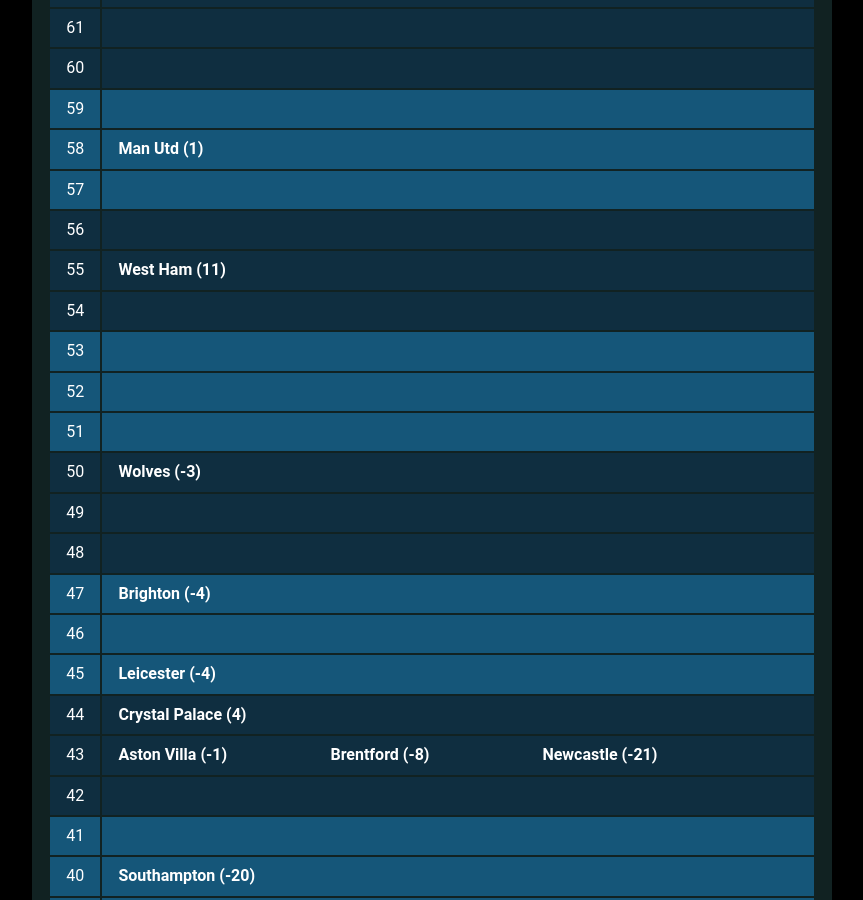
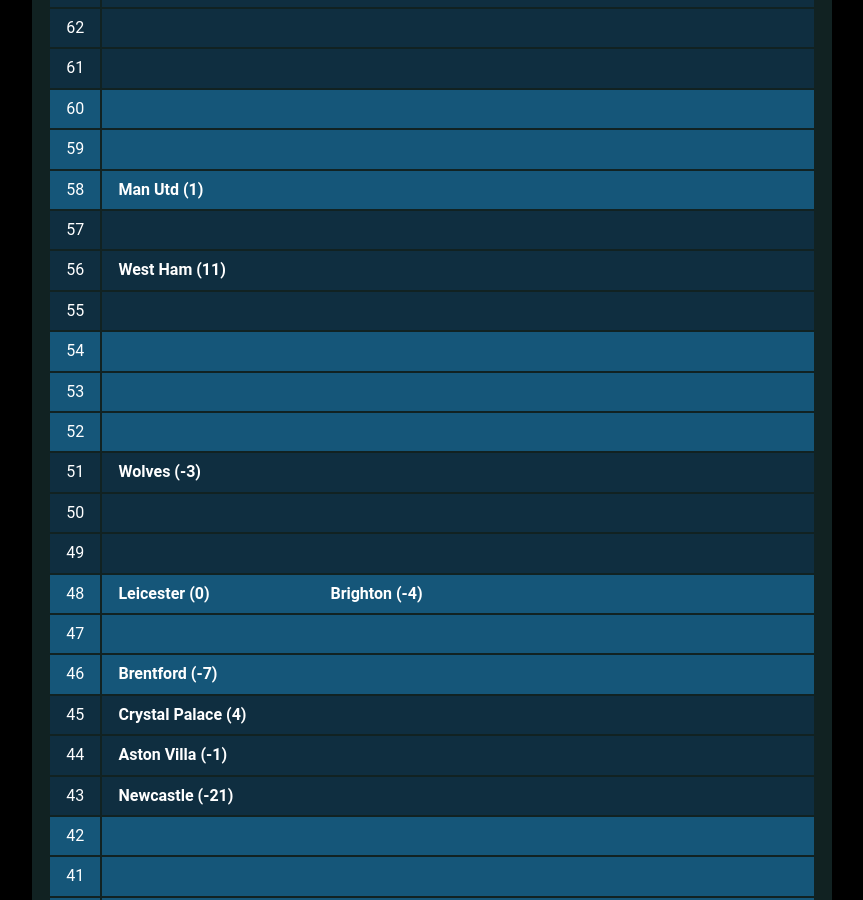
Before and after one commit to muru/muru.github.io, a Jekyll site: the page built from resources.md, in a window 1280 px wide and 900 px high, scrolled down 2608 px. Shown: the whole window, without its empty margins (208-1071 px from the left). Built offline with Jekyll 4.4.1, drawn with Linux system fonts in a browser that asks for light colours; some web fonts are replaced; some of the changed text lies outside the part shown.

Commit message:
updated cann-table: Tue 17 May 05:02:30 JST 2022

```diff
--- a/cann-table.html
+++ b/cann-table.html
@@ -1,9 +1,14 @@
 <table id="cann-table">
 <thead> <th> Pts </th> <th> Clubs (GD) </th> </thead>
 	<tr class="cann-row-1">
+		<td class="cann-point"> 90 </td>
+		<td class="cann-clubs">
+			<span class="club-name"> Man City (72) </span>
+		</td>
+ 	</tr>
+	<tr class="cann-row-1">
 		<td class="cann-point"> 89 </td>
 		<td class="cann-clubs">
-			<span class="club-name"> Man City (72) </span>
 		</td>
  	</tr>
 	<tr class="cann-row-1">
@@ -11,7 +16,7 @@
 		<td class="cann-clubs">
 		</td>
  	</tr>
-	<tr class="cann-row-1">
+	<tr class="cann-row-2">
 		<td class="cann-point"> 87 </td>
 		<td class="cann-clubs">
 		</td>
@@ -27,7 +32,7 @@
 		<td class="cann-clubs">
 		</td>
  	</tr>
-	<tr class="cann-row-2">
+	<tr class="cann-row-1">
 		<td class="cann-point"> 84 </td>
 		<td class="cann-clubs">
 		</td>
@@ -42,7 +47,7 @@
 		<td class="cann-clubs">
 		</td>
  	</tr>
-	<tr class="cann-row-1">
+	<tr class="cann-row-2">
 		<td class="cann-point"> 81 </td>
 		<td class="cann-clubs">
 		</td>
@@ -57,7 +62,7 @@
 		<td class="cann-clubs">
 		</td>
  	</tr>
-	<tr class="cann-row-2">
+	<tr class="cann-row-1">
 		<td class="cann-point"> 78 </td>
 		<td class="cann-clubs">
 		</td>
@@ -72,7 +77,7 @@
 		<td class="cann-clubs">
 		</td>
  	</tr>
-	<tr class="cann-row-1">
+	<tr class="cann-row-2">
 		<td class="cann-point"> 75 </td>
 		<td class="cann-clubs">
 		</td>
@@ -87,7 +92,7 @@
 		<td class="cann-clubs">
 		</td>
  	</tr>
-	<tr class="cann-row-2">
+	<tr class="cann-row-1">
 		<td class="cann-point"> 72 </td>
 		<td class="cann-clubs">
 		</td>
@@ -103,7 +108,7 @@
 			<span class="club-name"> Chelsea (42) </span>
 		</td>
  	</tr>
-	<tr class="cann-row-1">
+	<tr class="cann-row-2">
 		<td class="cann-point"> 69 </td>
 		<td class="cann-clubs">
 		</td>
@@ -111,6 +116,7 @@
 	<tr class="cann-row-2">
 		<td class="cann-point"> 68 </td>
 		<td class="cann-clubs">
+			<span class="club-name"> Tottenham (24) </span>
 		</td>
  	</tr>
 	<tr class="cann-row-2">
@@ -118,7 +124,7 @@
 		<td class="cann-clubs">
 		</td>
  	</tr>
-	<tr class="cann-row-2">
+	<tr class="cann-row-1">
 		<td class="cann-point"> 66 </td>
 		<td class="cann-clubs">
 			<span class="club-name"> Arsenal (11) </span>
@@ -127,7 +133,6 @@
 	<tr class="cann-row-1">
 		<td class="cann-point"> 65 </td>
 		<td class="cann-clubs">
-			<span class="club-name"> Tottenham (23) </span>
 		</td>
  	</tr>
 	<tr class="cann-row-1">
@@ -135,7 +140,7 @@
 		<td class="cann-clubs">
 		</td>
  	</tr>
-	<tr class="cann-row-1">
+	<tr class="cann-row-2">
 		<td class="cann-point"> 63 </td>
 		<td class="cann-clubs">
 		</td>
@@ -150,7 +155,7 @@
 		<td class="cann-clubs">
 		</td>
  	</tr>
-	<tr class="cann-row-2">
+	<tr class="cann-row-1">
 		<td class="cann-point"> 60 </td>
 		<td class="cann-clubs">
 		</td>
@@ -166,7 +171,7 @@
 			<span class="club-name"> Man Utd (1) </span>
 		</td>
  	</tr>
-	<tr class="cann-row-1">
+	<tr class="cann-row-2">
 		<td class="cann-point"> 57 </td>
 		<td class="cann-clubs">
 		</td>
@@ -174,15 +179,15 @@
 	<tr class="cann-row-2">
 		<td class="cann-point"> 56 </td>
 		<td class="cann-clubs">
+			<span class="club-name"> West Ham (11) </span>
 		</td>
  	</tr>
 	<tr class="cann-row-2">
 		<td class="cann-point"> 55 </td>
 		<td class="cann-clubs">
-			<span class="club-name"> West Ham (11) </span>
 		</td>
  	</tr>
-	<tr class="cann-row-2">
+	<tr class="cann-row-1">
 		<td class="cann-point"> 54 </td>
 		<td class="cann-clubs">
 		</td>
@@ -197,15 +202,15 @@
 		<td class="cann-clubs">
 		</td>
  	</tr>
-	<tr class="cann-row-1">
+	<tr class="cann-row-2">
 		<td class="cann-point"> 51 </td>
 		<td class="cann-clubs">
+			<span class="club-name"> Wolves (-3) </span>
 		</td>
  	</tr>
 	<tr class="cann-row-2">
 		<td class="cann-point"> 50 </td>
 		<td class="cann-clubs">
-			<span class="club-name"> Wolves (-3) </span>
 		</td>
  	</tr>
 	<tr class="cann-row-2">
@@ -213,43 +218,43 @@
 		<td class="cann-clubs">
 		</td>
  	</tr>
-	<tr class="cann-row-2">
+	<tr class="cann-row-1">
 		<td class="cann-point"> 48 </td>
 		<td class="cann-clubs">
+			<span class="club-name"> Leicester (0) </span>
+			<span class="club-name"> Brighton (-4) </span>
 		</td>
  	</tr>
 	<tr class="cann-row-1">
 		<td class="cann-point"> 47 </td>
 		<td class="cann-clubs">
-			<span class="club-name"> Brighton (-4) </span>
 		</td>
  	</tr>
 	<tr class="cann-row-1">
 		<td class="cann-point"> 46 </td>
 		<td class="cann-clubs">
+			<span class="club-name"> Brentford (-7) </span>
 		</td>
  	</tr>
-	<tr class="cann-row-1">
+	<tr class="cann-row-2">
 		<td class="cann-point"> 45 </td>
 		<td class="cann-clubs">
-			<span class="club-name"> Leicester (-4) </span>
+			<span class="club-name"> Crystal Palace (4) </span>
 		</td>
  	</tr>
 	<tr class="cann-row-2">
 		<td class="cann-point"> 44 </td>
 		<td class="cann-clubs">
-			<span class="club-name"> Crystal Palace (4) </span>
+			<span class="club-name"> Aston Villa (-1) </span>
 		</td>
  	</tr>
 	<tr class="cann-row-2">
 		<td class="cann-point"> 43 </td>
 		<td class="cann-clubs">
-			<span class="club-name"> Aston Villa (-1) </span>
-			<span class="club-name"> Brentford (-8) </span>
 			<span class="club-name"> Newcastle (-21) </span>
 		</td>
  	</tr>
-	<tr class="cann-row-2">
+	<tr class="cann-row-1">
 		<td class="cann-point"> 42 </td>
 		<td class="cann-clubs">
 		</td>
@@ -265,7 +270,7 @@
 			<span class="club-name"> Southampton (-20) </span>
 		</td>
  	</tr>
-	<tr class="cann-row-1">
+	<tr class="cann-row-2">
 		<td class="cann-point"> 39 </td>
 		<td class="cann-clubs">
 		</td>
@@ -280,25 +285,25 @@
 		<td class="cann-clubs">
 		</td>
  	</tr>
-	<tr class="cann-row-2">
+	<tr class="cann-row-1">
 		<td class="cann-point"> 36 </td>
 		<td class="cann-clubs">
-			<span class="club-name"> Everton (-19) </span>
+			<span class="club-name"> Everton (-20) </span>
 		</td>
  	</tr>
 	<tr class="cann-row-1">
 		<td class="cann-point"> 35 </td>
 		<td class="cann-clubs">
+			<span class="club-name"> Leeds (-38) </span>
 		</td>
  	</tr>
 	<tr class="cann-row-1">
 		<td class="cann-point"> 34 </td>
 		<td class="cann-clubs">
-			<span class="club-name"> Burnley (-17) </span>
-			<span class="club-name"> Leeds (-38) </span>
+			<span class="club-name"> Burnley (-18) </span>
 		</td>
  	</tr>
-	<tr class="cann-row-1">
+	<tr class="cann-row-2">
 		<td class="cann-point"> 33 </td>
 		<td class="cann-clubs">
 		</td>
@@ -313,7 +318,7 @@
 		<td class="cann-clubs">
 		</td>
  	</tr>
-	<tr class="cann-row-2">
+	<tr class="cann-row-1">
 		<td class="cann-point"> 30 </td>
 		<td class="cann-clubs">
 		</td>
@@ -328,7 +333,7 @@
 		<td class="cann-clubs">
 		</td>
  	</tr>
-	<tr class="cann-row-1">
+	<tr class="cann-row-2">
 		<td class="cann-point"> 27 </td>
 		<td class="cann-clubs">
 		</td>
@@ -343,7 +348,7 @@
 		<td class="cann-clubs">
 		</td>
  	</tr>
-	<tr class="cann-row-2">
+	<tr class="cann-row-1">
 		<td class="cann-point"> 24 </td>
 		<td class="cann-clubs">
 		</td>
@@ -351,19 +356,14 @@
 	<tr class="cann-row-1">
 		<td class="cann-point"> 23 </td>
 		<td class="cann-clubs">
-			<span class="club-name"> Watford (-38) </span>
+			<span class="club-name"> Watford (-42) </span>
 		</td>
  	</tr>
 	<tr class="cann-row-1">
 		<td class="cann-point"> 22 </td>
 		<td class="cann-clubs">
-		</td>
- 	</tr>
-	<tr class="cann-row-1">
-		<td class="cann-point"> 21 </td>
-		<td class="cann-clubs">
 			<span class="club-name"> Norwich (-56) </span>
 		</td>
  	</tr>
 </table>
-<span id="cann-gen-note"> Generated on  Saturday, 14 May 2022 at 00:01 JST. </span>
+<span id="cann-gen-note"> Generated on  Tuesday, 17 May 2022 at 05:02 JST. </span>
```
